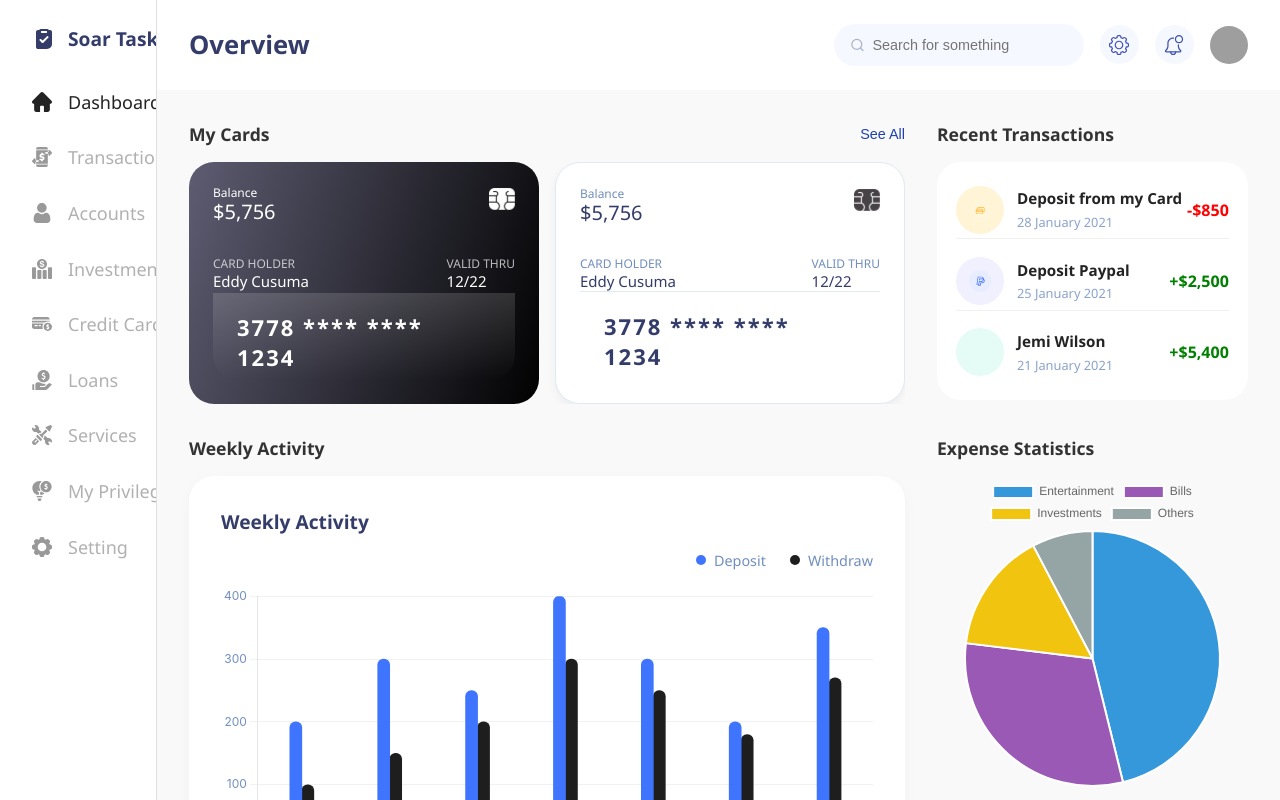
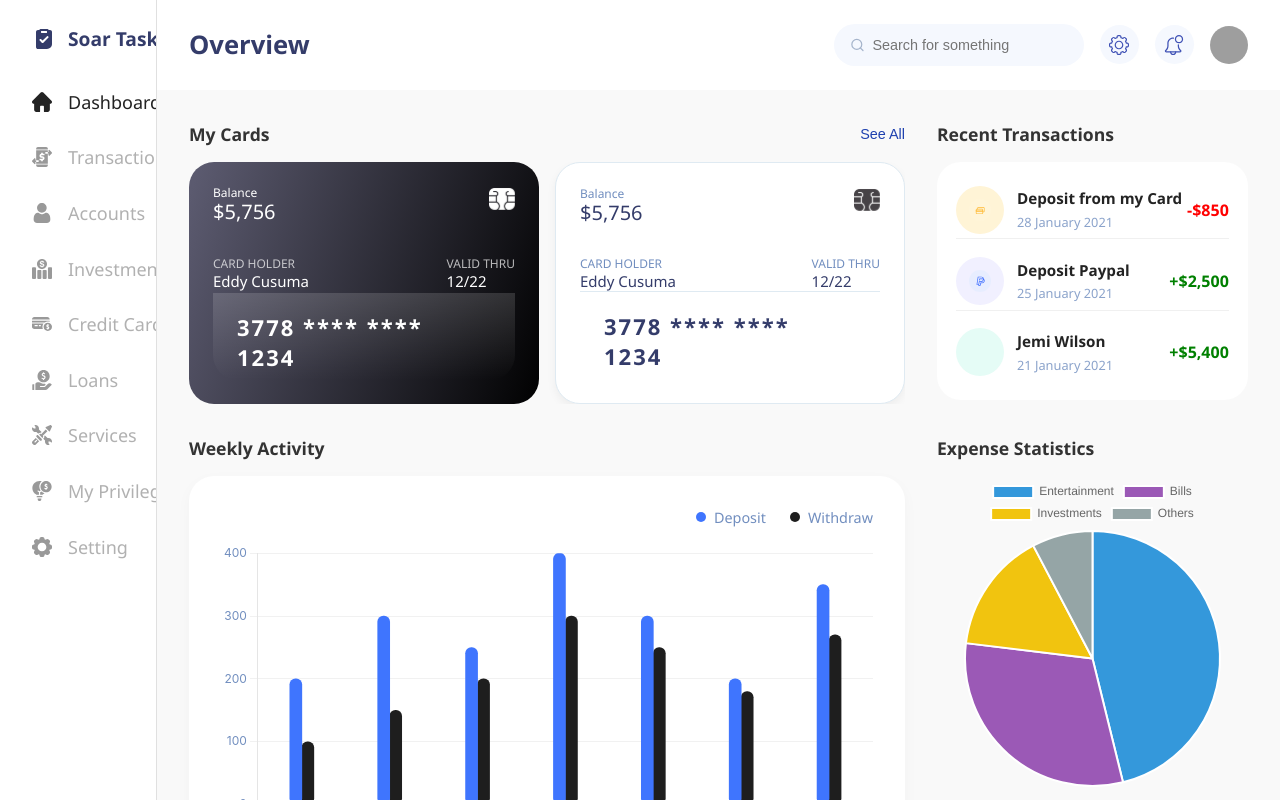
Before and after one commit to hita-anil-kumar/Soar-Task, a React (Create React App) app: page / in a window 1280 px wide. Built offline with nearby package versions, Linux system fonts and the light colour scheme; grey boxes are pictures that could not be loaded; some icons are missing.

Commit message:
Fix layout for TransferBox and BalanceLineChart

```diff
--- a/src/charts/WeeklyActivityChart.jsx
+++ b/src/charts/WeeklyActivityChart.jsx
@@ -139,7 +139,6 @@ const WeeklyActivityChart = () => {
 
   return (
     <ChartWrapper>
-      <ChartTitle>Weekly Activity</ChartTitle>
       <LegendRow>
         <span className="deposit">Deposit</span>
         <span className="withdraw">Withdraw</span>
```
